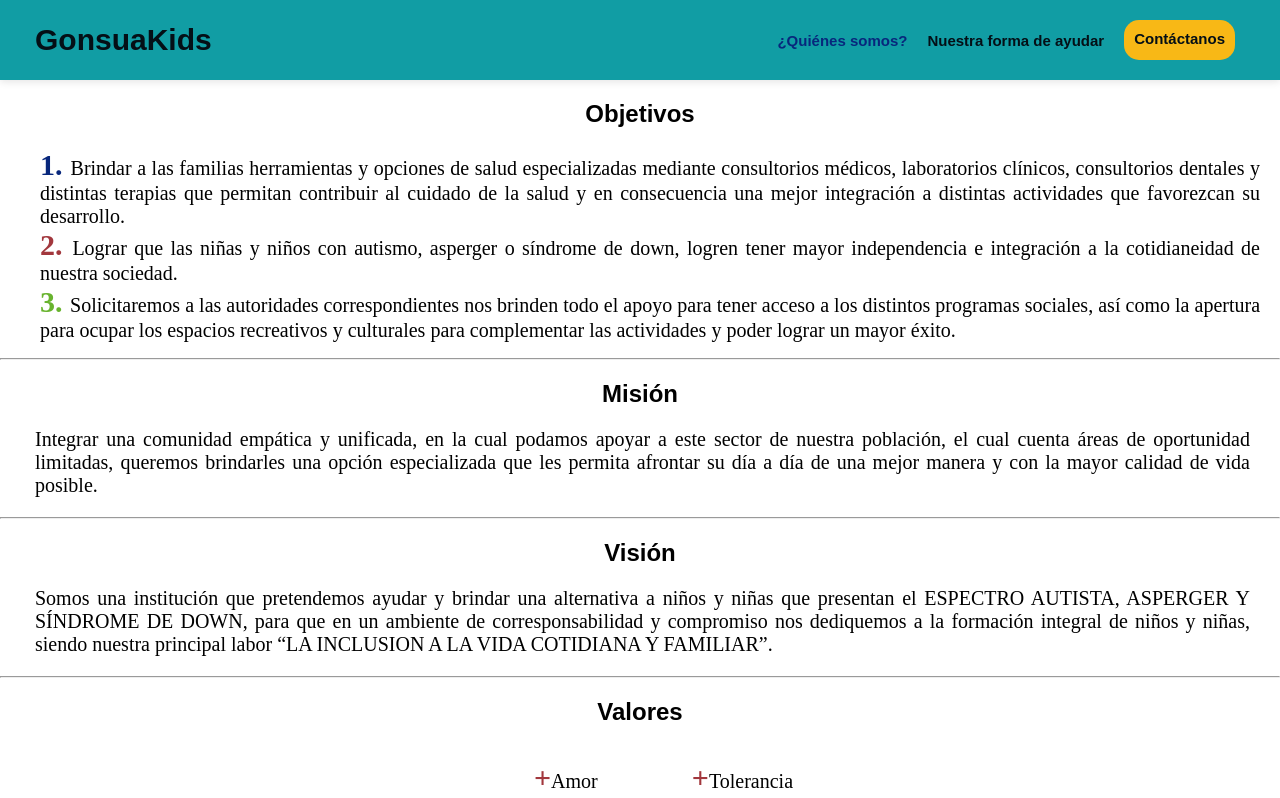
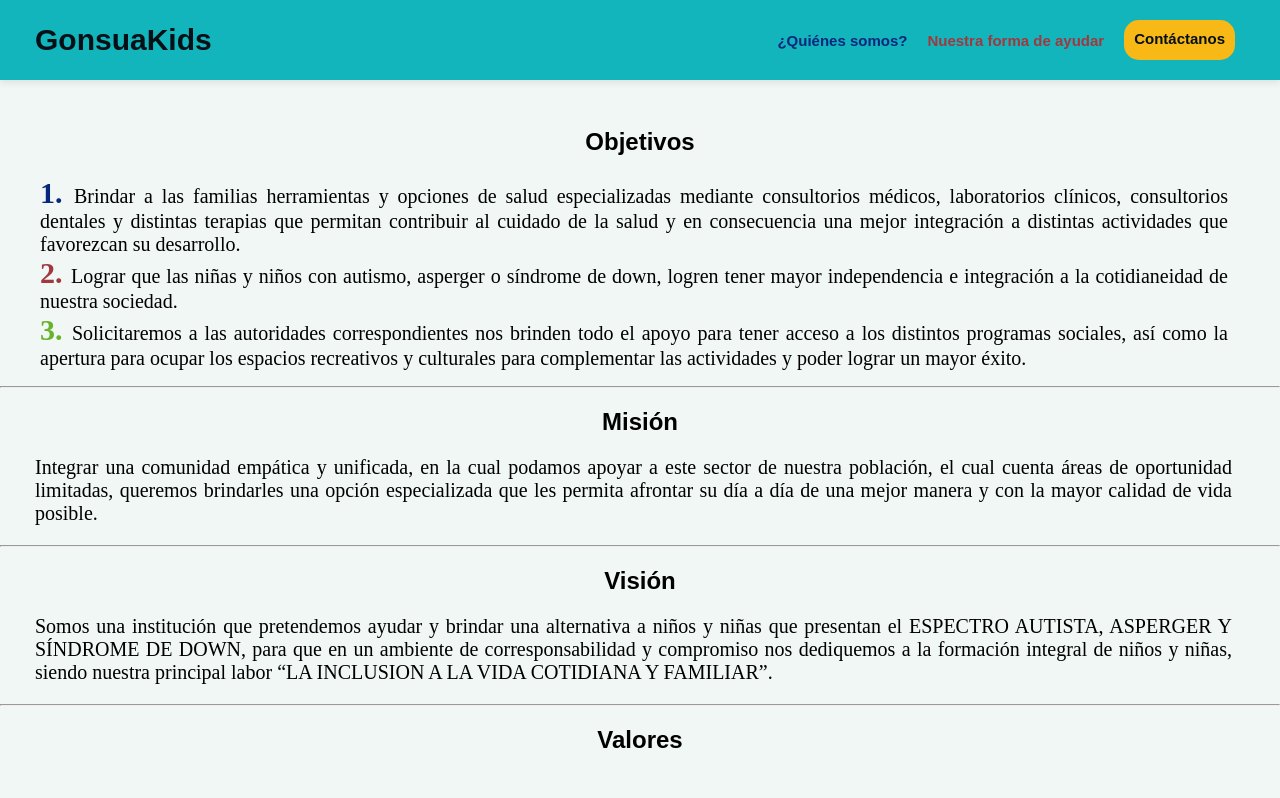
Before and after one commit to GonsuaKids/GonsuaPage, a React (Create React App) app in the folder gonsuakidsfront/: page /GonsuaKids in a window 1280 px wide. Shown: the top 798 px of the page. Built offline with nearby package versions, Linux system fonts and the light colour scheme.

Commit message:
Diseño tentativamente final para la metodología y about us

```diff
--- a/gonsuakidsfront/src/components/others/AboutUs.jsx
+++ b/gonsuakidsfront/src/components/others/AboutUs.jsx
@@ -7,7 +7,7 @@
     return(
         <>
             <Navbar />
-            <div>
+            <div className="Container">
                 <h2>
                     Objetivos
                 </h2>
--- a/gonsuakidsfront/src/components/others/CSS/AboutUs.css
+++ b/gonsuakidsfront/src/components/others/CSS/AboutUs.css
@@ -1,10 +1,15 @@
+.Container{
+    margin-top: 3rem;
+    margin-bottom: 2.5rem;
+}
+
 h2{
     text-align: center;
 }
 
 .AU-text{
     margin-left: 35px;
-    margin-right: 30px;
+    margin-right: 3rem;
     font-family: cursive;
     font-size: 20px;
 
@@ -39,6 +44,7 @@
 ol {
     list-style: none;
     counter-reset: muffins;
+    margin-right: 2rem;
 }
 
 .List--valores{
--- a/gonsuakidsfront/src/components/others/CSS/Team.css
+++ b/gonsuakidsfront/src/components/others/CSS/Team.css
@@ -5,3 +5,8 @@
     font-family: cursive;
     font-size: 20px;
 }
+
+.container{
+    margin-bottom: 3rem;
+    margin-top: 3rem;
+}
--- a/gonsuakidsfront/src/components/others/Team.jsx
+++ b/gonsuakidsfront/src/components/others/Team.jsx
@@ -7,6 +7,8 @@
     return(
         <>
             <Navbar/>
+
+            <div className="container">
                 <p>
                     Empleamos una metodología abierta y se da seguimiento semi-escolarizado, las
                     actividades serán diseñadas y dirigidas por especialistas de la educación y con el
@@ -37,6 +39,7 @@
                     gestionará su ingreso a programas federales como natación, danza, pintura,
                     modelado, etc.
                 </p>
+            </div>
             <Footer/>
         </>
     )
--- a/gonsuakidsfront/src/components/pure/CSS/Navbar.css
+++ b/gonsuakidsfront/src/components/pure/CSS/Navbar.css
@@ -48,13 +48,20 @@
     transform: translateY(-15%);
     cursor: pointer;
 }
-
+a{
+    text-decoration: none;
+}
 .AU{
-    text-decoration: none;
-    color: var(--azul)
+    color: var(--azul);
     /* color: var(--verdePastel); */
 }
 
-h2{
+.Met{
+    color: var(--vino);
 
 }
+
+.Cont{
+    color: var(--negro);
+
+}
--- a/gonsuakidsfront/src/components/pure/Navbar.jsx
+++ b/gonsuakidsfront/src/components/pure/Navbar.jsx
@@ -8,8 +8,8 @@
     <nav className="nav">
         <Link className='nav--title' to="/">GonsuaKids</Link>
         <h2 className='nav--info'><Link to="/GonsuaKids" className="AU">¿Quiénes somos?</Link></h2>
-        <h2 className='nav--login' onClick={() => {navigate('/Team')}}>Nuestra forma de ayudar</h2>
-        <h2 className='nav--register' onClick={() => {navigate('/Contacto')}}>Contáctanos</h2>
+        <h2 className='nav--login'><Link to="/Team" className="Met">Nuestra forma de ayudar</Link></h2>
+        <h2 className='nav--register'> <Link to="/Contacto" className="Cont">Contáctanos</Link></h2>
     </nav>
     )
 }
--- a/gonsuakidsfront/src/index.css
+++ b/gonsuakidsfront/src/index.css
@@ -19,14 +19,15 @@
   --azul: #08277c;
   --negro: #040f16;
   /* --blancoGon: #f2eaea; */
-  /* --blancoGon: #f0f7f4; */
+  --blancoGon: #f0f7f4;
   --verdeGon: #24c781;
   /* --blancoGon: #79cda8; */
   --verdeChillon: #5AFF15;
   --rosa: #F39A9D;
   --rosa2: #ff19d5;
   --azulClaro: #C4D7F2;
-  --azulMar: #119DA4;
+  /* --azulMar: #119DA4;  */
+  --azulMar: #13B5BD;
   --azulMarAlt: #16C6D0;
   --verdeClaro: #00CC66;
   --vino: #a2373d;
```
Lines whose indentation alone changed are shown as unchanged.
